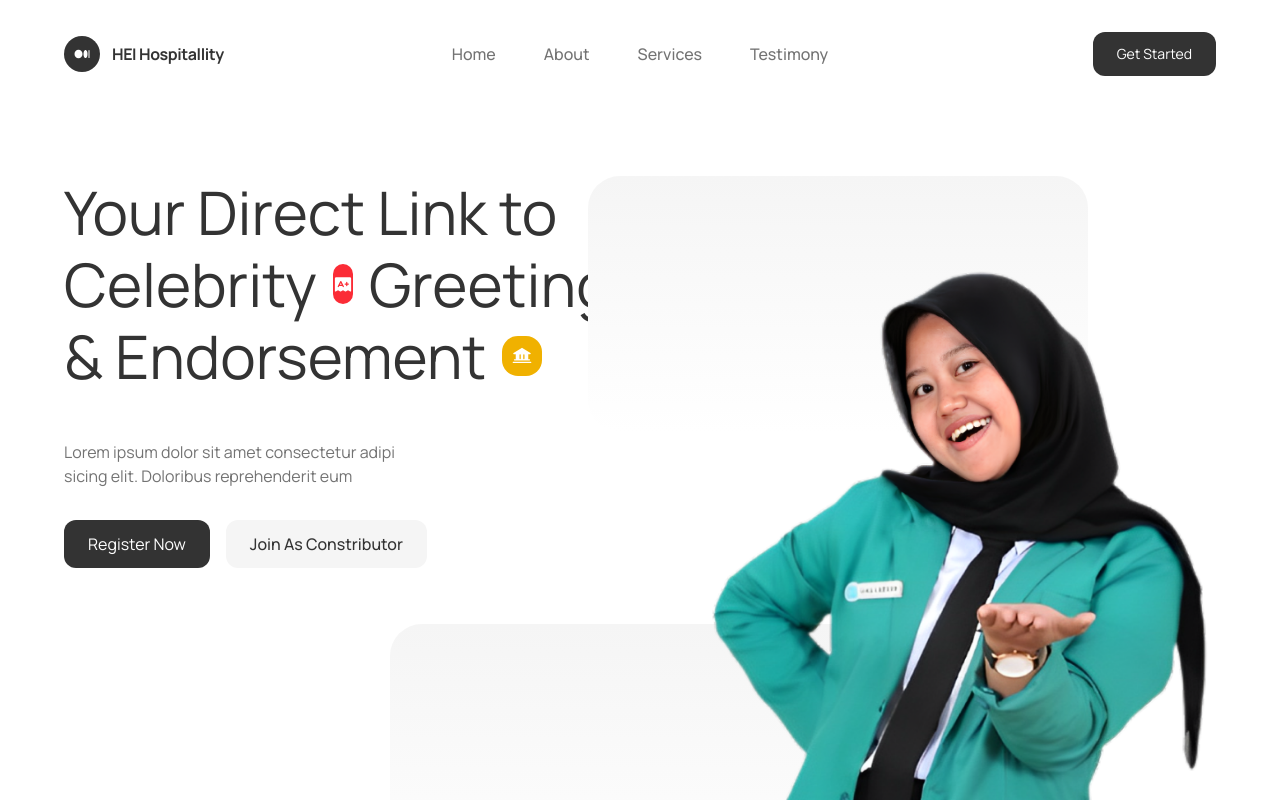
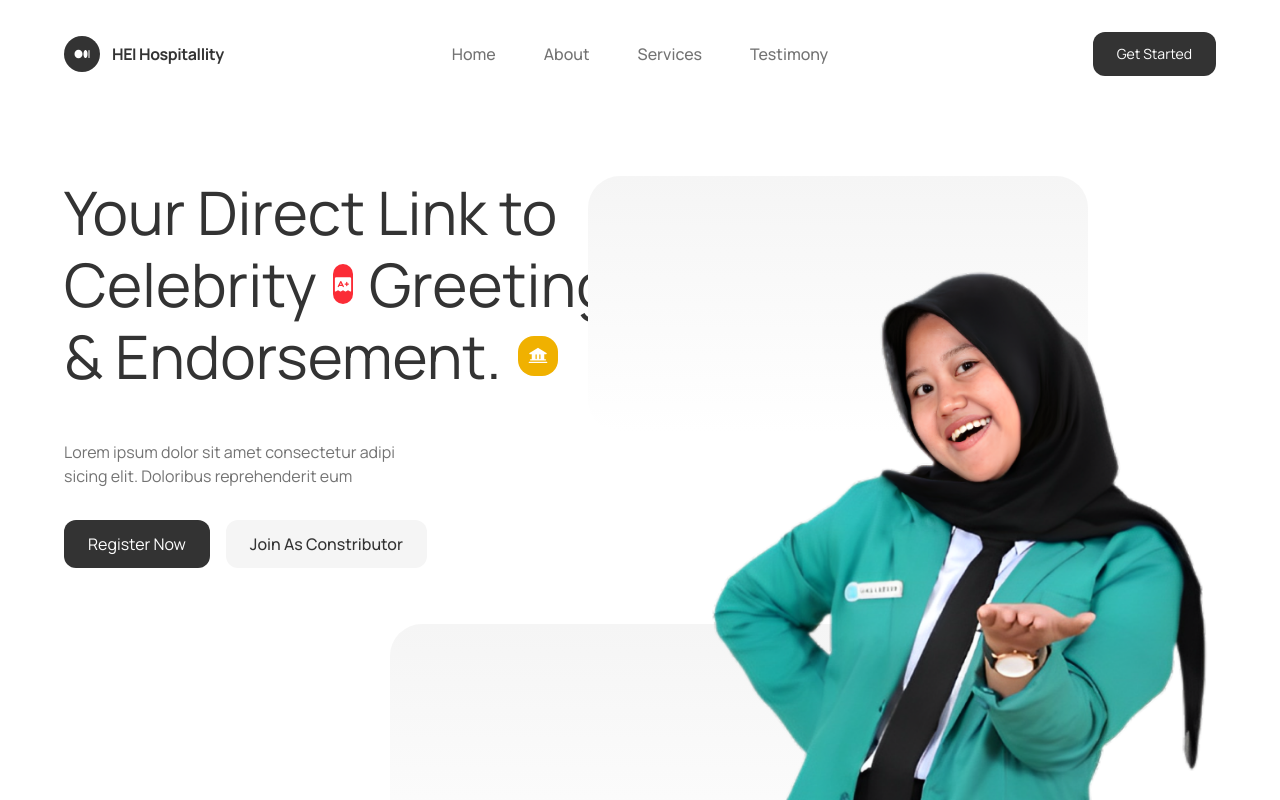
Before and after one commit to fadlandaris/hei-hospitallity, a React (Vite) app: page / in a window 1280 px wide. Shown: the top 800 px of the page. Built offline with nearby package versions, Linux system fonts and the light colour scheme; the HTML template or start-up script is replaced by a standard one.

Commit message:
Test push from laptop baru

```diff
--- a/src/components/Hero.tsx
+++ b/src/components/Hero.tsx
@@ -20,7 +20,7 @@ const Hero = () => {
                 <h1>Greetings</h1>
               </div>
               <div className="flex items-center gap-x-4">
-                <h1>& Endorsement</h1>
+                <h1>& Endorsement.</h1>
                 <div className="w-10 h-10 rounded-2xl bg-yellow-500 flex items-center justify-center text-white text-xl">
                   <Bank weight="fill"/>
                 </div>
```
